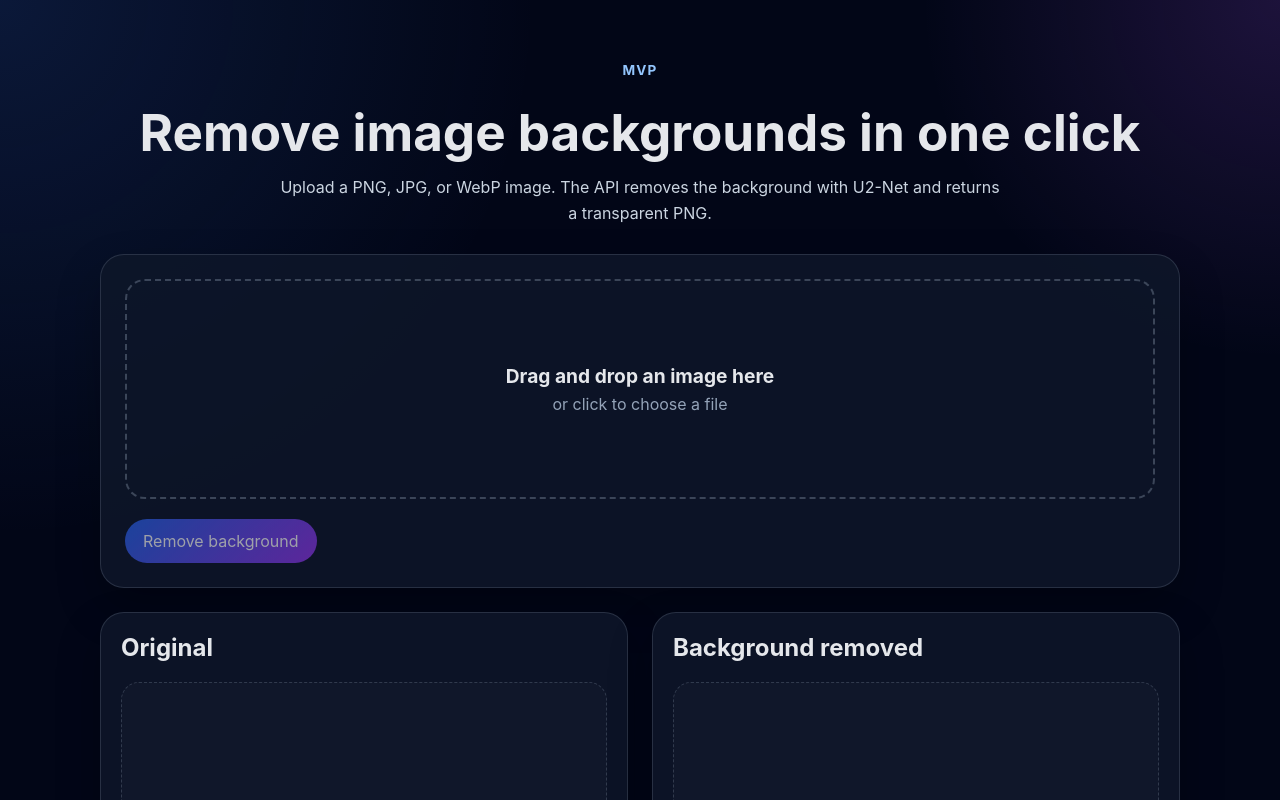
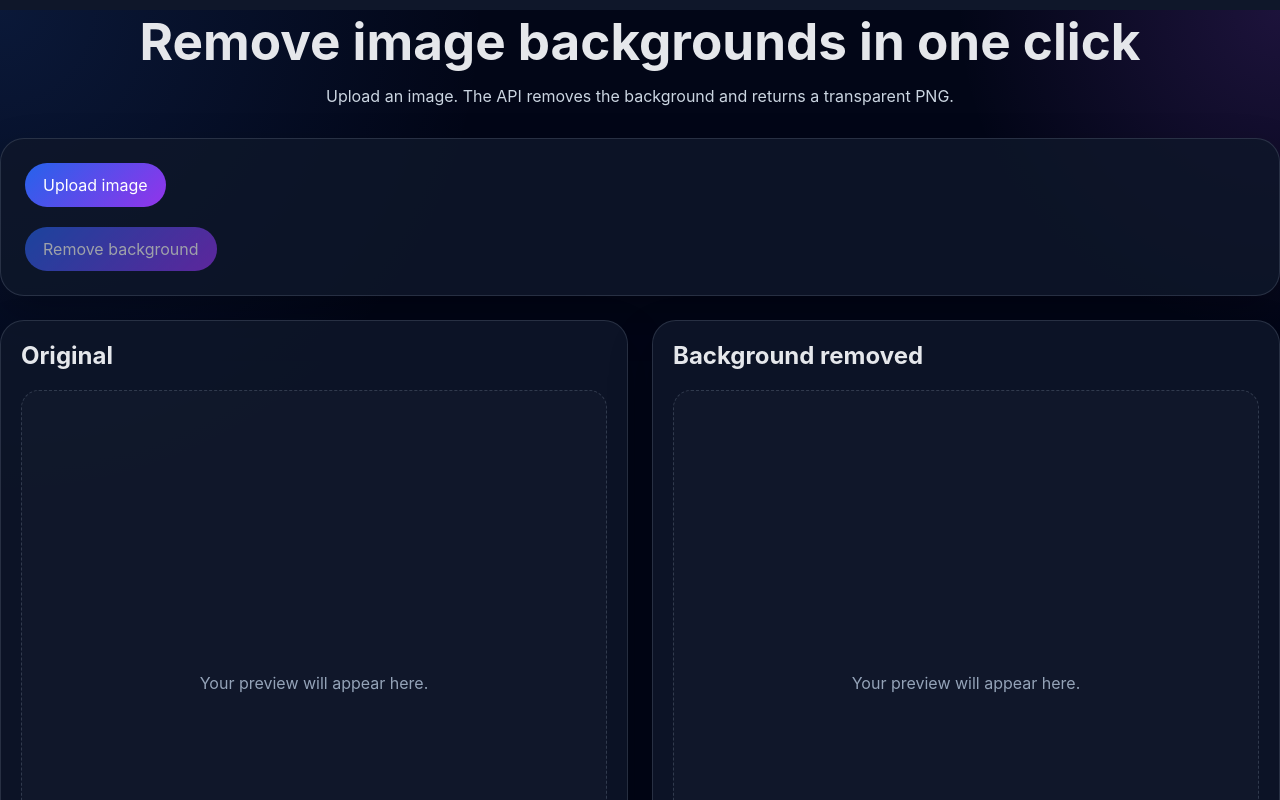
Before and after one commit to Eldies/image-processor, a React (Vite) app in the folder frontend/: page / in a window 1280 px wide. Shown: the top 800 px of the page. Built offline with nearby package versions, Linux system fonts and the light colour scheme.

Commit message:
the whole window is dropzone now

```diff
--- a/frontend/src/App.tsx
+++ b/frontend/src/App.tsx
@@ -1,12 +1,13 @@
-import { ChangeEvent, useEffect, useState, DragEvent } from 'react'
+import {ChangeEvent, useEffect, useState, DragEvent, useRef} from 'react'
 
 export default function App() {
+  const inputRef = useRef<HTMLInputElement | null>(null)
+
   const [file, setFile] = useState<File | null>(null)
   const [resultUrl, setResultUrl] = useState('')
   const [isLoading, setIsLoading] = useState(false)
   const [error, setError] = useState('')
   const [originalUrl, setOriginalUrl] = useState('')
-  const [isDragging, setIsDragging] = useState(false)
 
   useEffect(() => {
     if (!file) {
@@ -88,35 +89,29 @@ export default function App() {
 
   function handleDrop(event: DragEvent<HTMLLabelElement>) {
     event.preventDefault()
-    setIsDragging(false)
     setSelectedFile(event.dataTransfer?.files?.[0] || null)
   }
 
-  function onDragOver(event: DragEvent<HTMLLabelElement>) {
-    event.preventDefault()
-    setIsDragging(true)
-  }
-
   return (
-    <main className="page">
+    <main
+        onDrop={handleDrop}
+    >
       <section className="hero">
-        <p className="eyebrow">MVP</p>
         <h1>Remove image backgrounds in one click</h1>
         <p className="subtitle">
-          Upload a PNG, JPG, or WebP image. The API removes the background with U2-Net and returns a transparent PNG.
+          Upload an image. The API removes the background and returns a transparent PNG.
         </p>
       </section>
 
       <section className="card uploader-card">
-        <label
-            className={`dropzone ${isDragging ? "dropzone-active" : ""}`}
-            onDragOver={onDragOver}
-            onDragLeave={() => setIsDragging(false)}
-            onDrop={handleDrop}
-        >
-          <input type="file" accept="image/*" onChange={handleFileChange} />
-          <span className="dropzone-title">Drag and drop an image here</span>
-          <span className="dropzone-subtitle">or click to choose a file</span>
+        <label>
+          <input ref={inputRef} type="file" accept="image/*" onChange={handleFileChange} hidden/>
+          <button
+              className="primary-button"
+              onClick={() => inputRef.current?.click()}
+          >
+            Upload image
+          </button>
         </label>
 
         <div className="actions">
--- a/frontend/src/styles.css
+++ b/frontend/src/styles.css
@@ -33,15 +33,6 @@ a {
   margin-bottom: 28px;
 }
 
-.eyebrow {
-  display: inline-block;
-  font-size: 0.85rem;
-  font-weight: 700;
-  letter-spacing: 0.08em;
-  text-transform: uppercase;
-  color: #93c5fd;
-}
-
 h1 {
   margin: 10px 0 12px;
   font-size: clamp(2rem, 4vw, 3.6rem);
@@ -64,37 +55,6 @@ h1 {
 .uploader-card {
   padding: 24px;
   margin-bottom: 24px;
-}
-
-.dropzone {
-  display: flex;
-  flex-direction: column;
-  align-items: center;
-  justify-content: center;
-  min-height: 220px;
-  border: 2px dashed rgba(148, 163, 184, 0.35);
-  border-radius: 20px;
-  cursor: pointer;
-  text-align: center;
-  padding: 24px;
-}
-
-.dropzone input {
-  display: none;
-}
-
-.dropzone-title {
-  font-size: 1.2rem;
-  font-weight: 700;
-}
-
-.dropzone-subtitle {
-  margin-top: 6px;
-  color: #94a3b8;
-}
-
-.dropzone-active {
-  border-color: #ff0000;
 }
 
 .actions {
```
